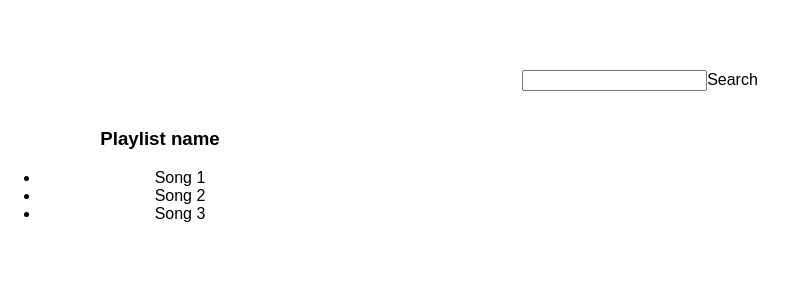
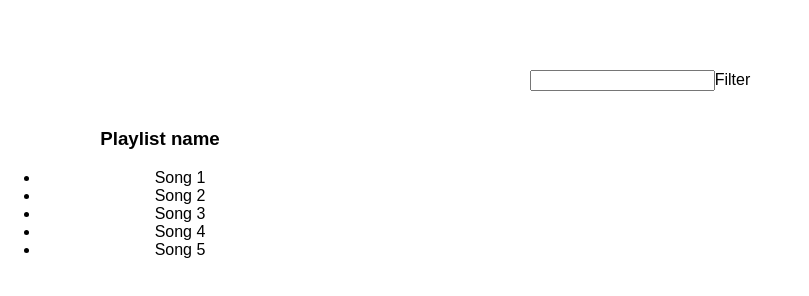
Before and after one commit to alsan1997/myfirst-website, a React (Create React App) app: page / in a window 1280 px wide. Shown: the part 132-428 px from the top of the page, without its empty margins (0-809 px from the left). Built offline with nearby package versions, Linux system fonts and the light colour scheme.

Commit message:
cleaner code
remove unnecessary spaces

```diff
--- a/src/App.js
+++ b/src/App.js
@@ -17,7 +17,7 @@ class Search extends Component{
       <div>
         <img/>
         <input type="text"/>
-        Search
+        Filter
       </div>
     );
   }
@@ -33,6 +33,8 @@ class Playlist extends Component{
           <li>Song 1</li>
           <li>Song 2</li>
           <li>Song 3</li>
+          <li>Song 4</li>
+          <li>Song 5</li>
         </ul>
       </div>
     );
```
